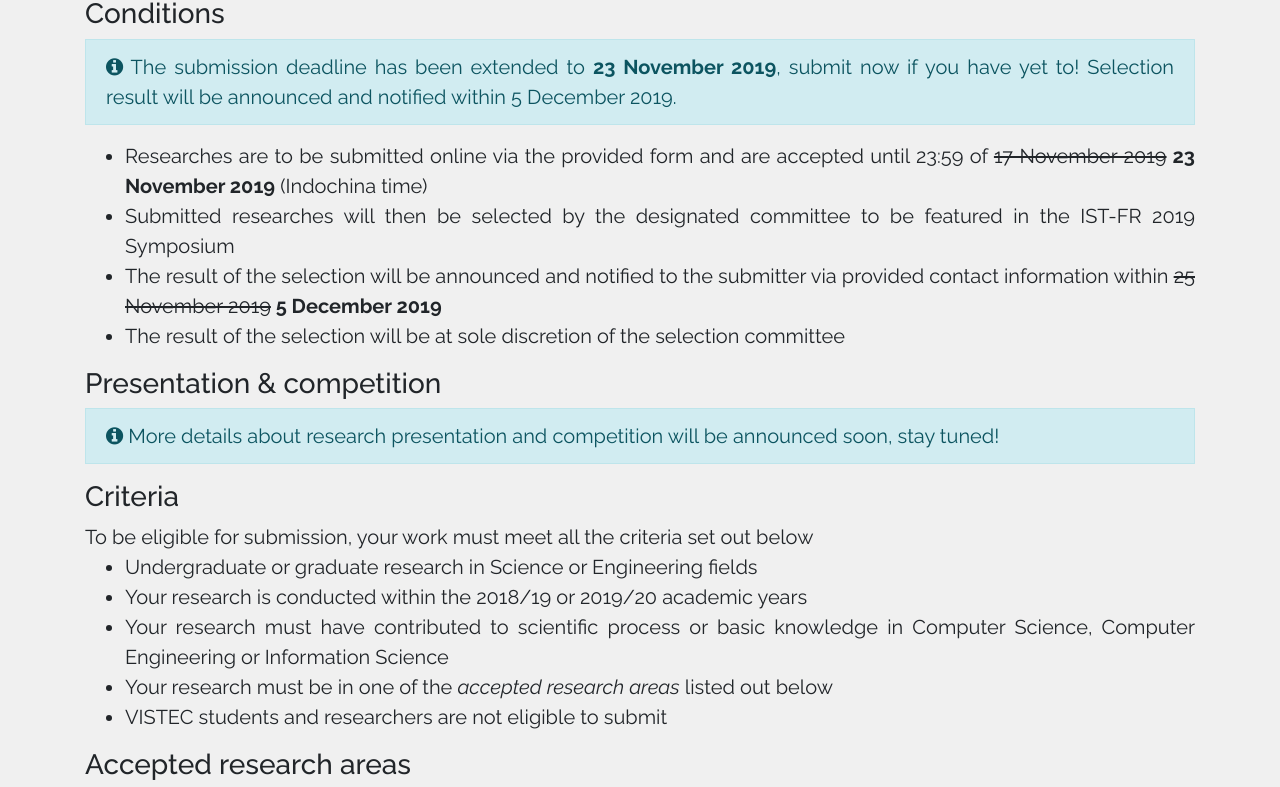
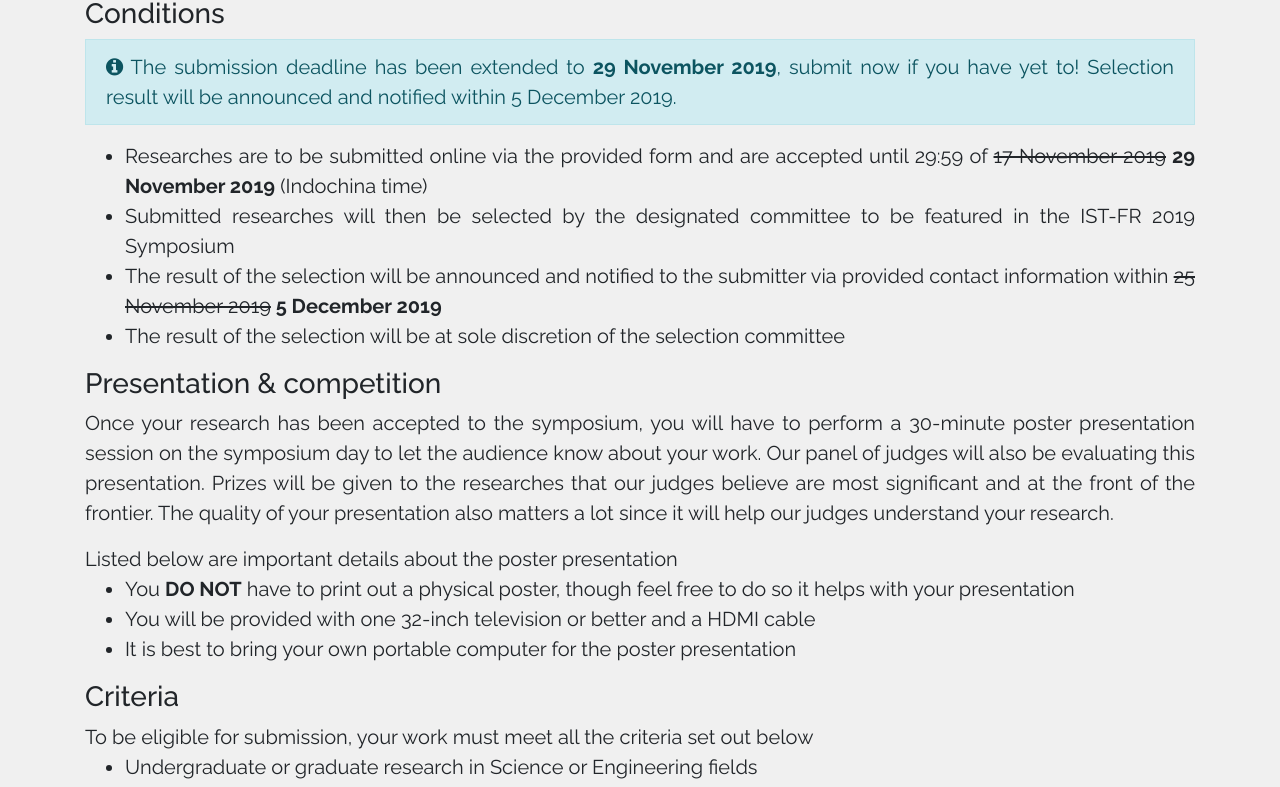
Before and after one commit to ist-fr/2019, a Vue app: page / in a window 1280 px wide. Shown: the part 5971-6758 px from the top of the page. Built offline with nearby package versions, Linux system fonts and the light colour scheme; what vue-scrollactive would draw is missing.

Commit message:
Update submission details (poster presentation & fix dates)

```diff
--- a/src/components/Home/Submission.vue
+++ b/src/components/Home/Submission.vue
@@ -25,15 +25,15 @@
           <h3>Conditions</h3>
           <div class="alert alert-info rounded-0" role="alert">
             <i class="fa fa-info-circle"></i> The submission deadline has been
-            extended to <span class="font-weight-bold">23 November 2019</span>,
+            extended to <span class="font-weight-bold">29 November 2019</span>,
             submit now if you have yet to! Selection result will be announced
             and notified within 5 December 2019.
           </div>
           <ul>
             <li>
               Researches are to be submitted online via the provided form and
-              are accepted until 23:59 of <strike>17 November 2019</strike>
-              <span class="font-weight-bold"> 23 November 2019</span> (Indochina
+              are accepted until 29:59 of <strike>17 November 2019</strike>
+              <span class="font-weight-bold"> 29 November 2019</span> (Indochina
               time)
             </li>
             <li>
@@ -52,13 +52,42 @@
             </li>
           </ul>
           <h3>Presentation &amp; competition</h3>
-          <div class="alert alert-info rounded-0" role="alert">
+          <!-- <div class="alert alert-info rounded-0" role="alert">
             <i class="fa fa-info-circle"></i> More details about research
             presentation and competition will be announced soon, stay tuned!
-          </div>
+          </div> -->
+          <p>
+            Once your research has been accepted to the symposium, you will have
+            to perform a 30-minute poster presentation session on the symposium day to let
+            the audience know about your work. Our panel of judges will also be
+            evaluating this presentation. Prizes will be given to the researches
+            that our judges believe are most significant and at the front of the
+            frontier. The quality of your presentation also matters a lot since
+            it will help our judges understand your research.
+          </p>
+          <p class="mb-0">
+            Listed below are important details about the poster presentation
+          </p>
+          <ul>
+            <li>
+              You <span class="font-weight-bold">DO NOT</span> have to print out
+              a physical poster, though feel free to do so it helps with your
+              presentation
+            </li>
+            <li>
+              You will be provided with one 32-inch television or better and a
+              HDMI cable
+            </li>
+            <li>
+              It is best to bring your own portable computer for the poster
+              presentation
+            </li>
+          </ul>
           <h3>Criteria</h3>
-          To be eligible for submission, your work must meet all the criteria
-          set out below
+          <p class="mb-0">
+            To be eligible for submission, your work must meet all the criteria
+            set out below
+          </p>
           <ul>
             <li>
               Undergraduate or graduate research in Science or Engineering
@@ -87,6 +116,11 @@
               {{ area }}
             </li>
           </ul>
+          <h3>Prizes</h3>
+          <div class="alert alert-info rounded-0" role="alert">
+            <i class="fa fa-info-circle"></i> More details about prizes will be
+            announced soon, stay tuned!
+          </div>
         </div>
         <div class="col-md-12 text-right">
           <h2>
```
